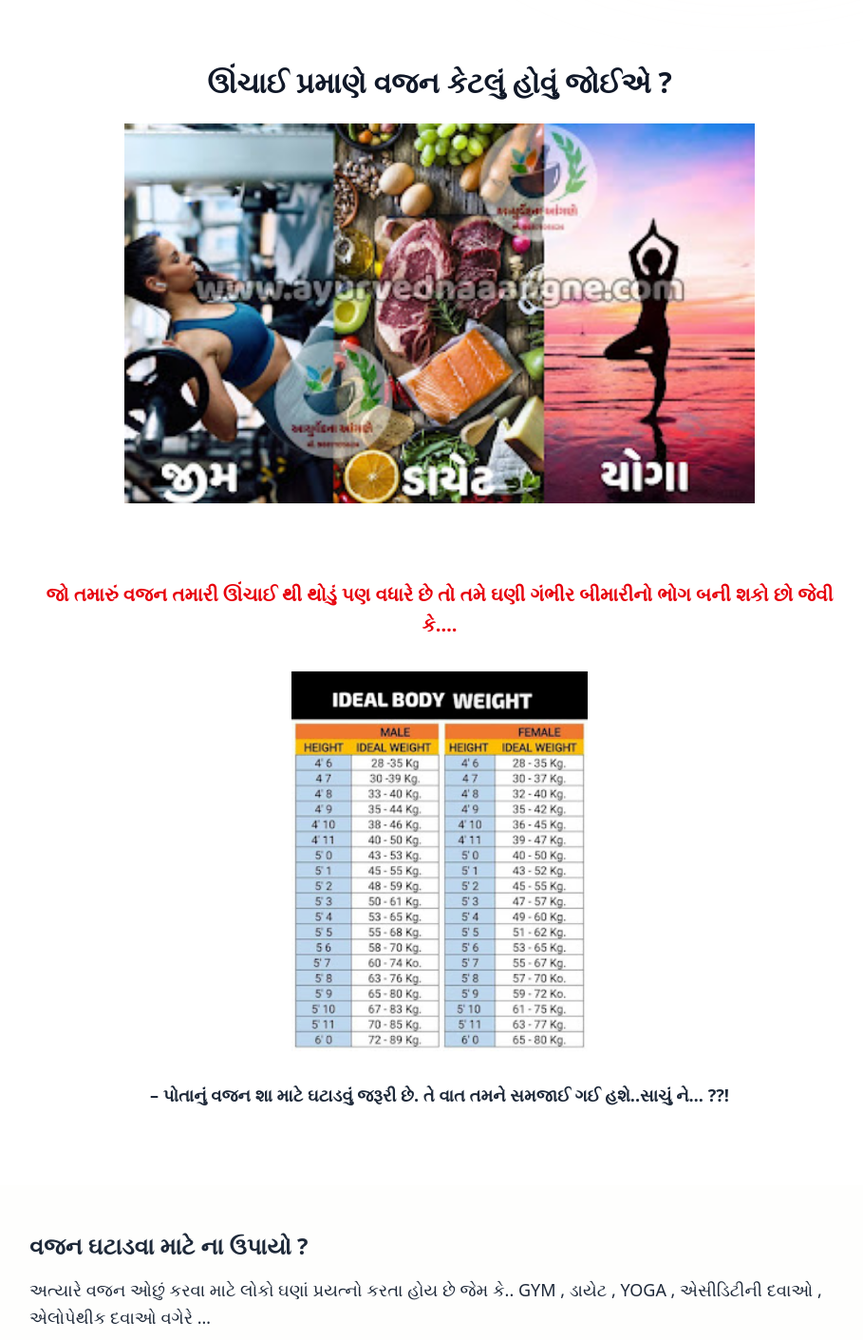
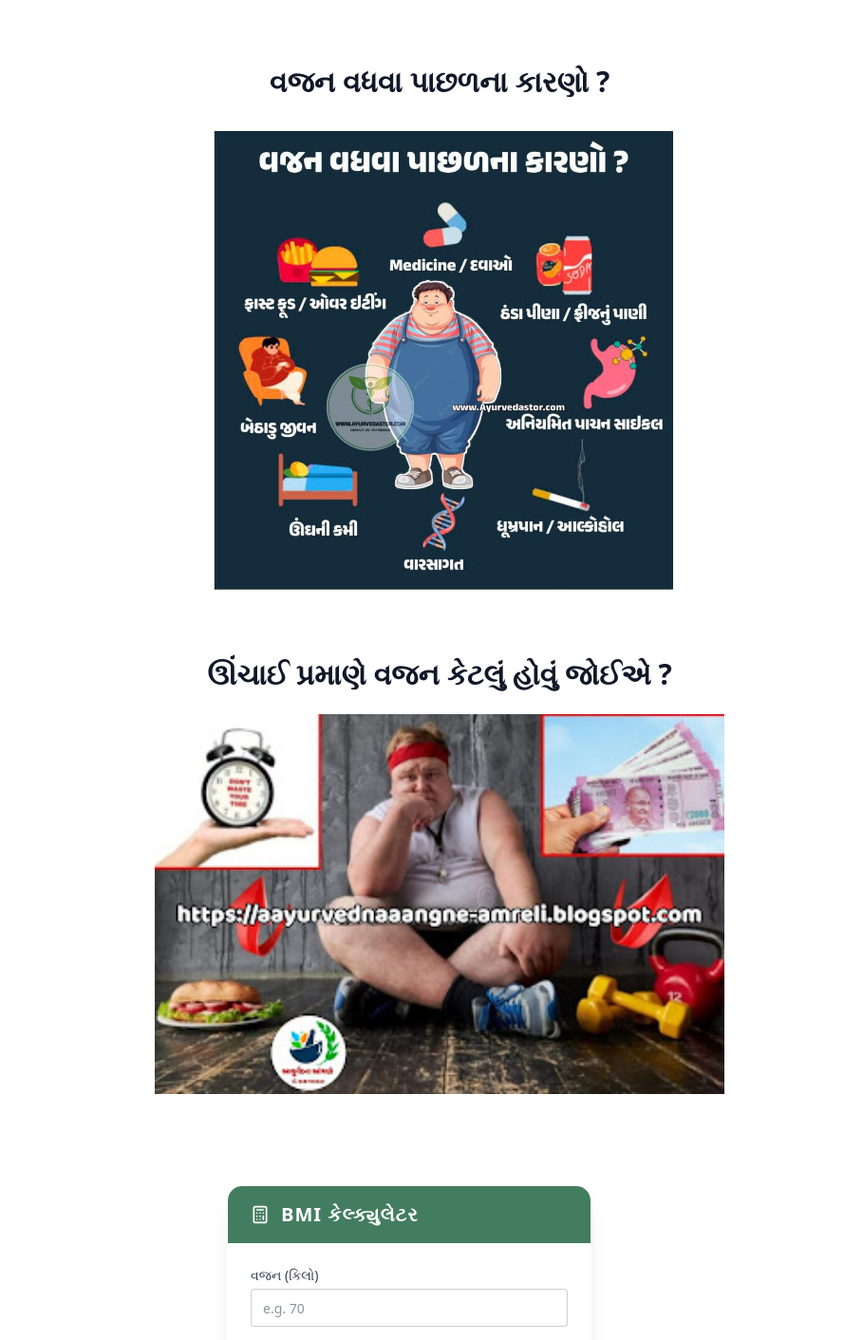
Before and after one commit to MrSanito/aayurved-na-aagne, a Next.js app: page / in a window 1280 px wide. Shown: the part 780-2191 px from the top of the page at 95% size, without its empty margins (177-1086 px from the left). Built offline with nearby package versions, Linux system fonts and the light colour scheme; a web font is replaced by a local one.

Commit message:
style: final image alignment and section reordering to match blog exactly

```diff
--- a/src/components/sections/DiseasesWarning.tsx
+++ b/src/components/sections/DiseasesWarning.tsx
@@ -4,31 +4,52 @@ import BmiCalculator from "@/components/BmiCalculator";
 export default function DiseasesWarning() {
   return (
     <section className="py-12 bg-white">
-      <div className="container mx-auto px-4 max-w-4xl">
-        <div className="space-y-12">
+      <div className="container mx-auto px-4 max-w-4xl space-y-16">
 
-          {/* Blog Section 1: Ideal Weight Chart */}
+        {/* 1. Weight Gain Reasons */}
         <div className="space-y-6 text-center">
-            <h2 className="text-2xl sm:text-3xl font-bold text-gray-900 leading-tight">
+          <h2 className="text-2xl sm:text-3xl font-bold text-gray-900">
+            વજન વધવા પાછળના કારણો ?
+          </h2>
+          <div className="relative overflow-hidden mx-auto">
+            <img
+              src="/images/weight-gain-reasons.png"
+              alt="Weight Gain Reasons"
+              className="w-full max-h-[500px] object-contain mx-auto"
+            />
+          </div>
+        </div>
+
+        {/* 2. Height and Weight Chart */}
+        <div className="space-y-6 text-center">
+          <h2 className="text-2xl sm:text-3xl font-bold text-gray-900">
             ઊંચાઈ પ્રમાણે વજન કેટલું હોવું જોઈએ ?
           </h2>
           <div className="relative overflow-hidden mx-auto">
             <img
-                src="/AfterHeroSection/WhatsApp Image 2026-03-17 at 1.07.55 PM.jpeg"
+              src="/AfterHeroSection/WhatsApp Image 2026-03-17 at 1.07.54 PM.jpeg"
               alt="Ideal Body Weight Chart"
               className="w-full max-h-[400px] object-contain mx-auto"
             />
           </div>
         </div>
 
+        {/* 3. BMI Calculator */}
+        <div className="pt-8">
+          <div className="max-w-md mx-auto">
+            <BmiCalculator />
+          </div>
+        </div>
+
+        {/* Supporting Text & Obesity Image */}
         <div className="space-y-8 py-8">
           <p className="text-xl text-red-600 font-bold text-center leading-relaxed">
             જો તમારું વજન તમારી ઊંચાઈ થી થોડું પણ વધારે છે તો તમે ઘણી ગંભીર બીમારીનો ભોગ બની શકો છો જેવી કે….
           </p>
 
-            <div className="relative mx-auto">
+          <div className="relative mx-auto border-t border-gray-100 pt-8">
             <img
-                src="/AfterHeroSection/WhatsApp Image 2026-03-17 at 1.07.56 PM.jpeg"
+              src="/AfterHeroSection/WhatsApp Image 2026-03-17 at 1.07.54 PM (1).jpeg"
               alt="Obesity Related Diseases"
               className="w-full max-h-[400px] object-contain mx-auto"
             />
@@ -40,7 +61,6 @@ export default function DiseasesWarning() {
         </div>
 
       </div>
-      </div>
     </section>
   );
 }
--- a/src/components/sections/WeightLossLogic.tsx
+++ b/src/components/sections/WeightLossLogic.tsx
@@ -21,7 +21,7 @@ export default function WeightLossLogic() {
             </p>
             <div className="py-4">
               <img
-                src="/AfterHeroSection/WhatsApp Image 2026-03-17 at 1.07.56 PM (1).jpeg"
+                src="/AfterHeroSection/WhatsApp Image 2026-03-17 at 1.07.55 PM.jpeg"
                 alt="Natural Solutions"
                 className="w-full max-h-[350px] object-contain rounded-xl"
               />
@@ -31,7 +31,7 @@ export default function WeightLossLogic() {
             </p>
             <div className="py-4">
               <img
-                src="/AfterHeroSection/WhatsApp Image 2026-03-17 at 1.07.55 PM (2).jpeg"
+                src="/AfterHeroSection/WhatsApp Image 2026-03-17 at 1.07.55 PM (1).jpeg"
                 alt="Risks"
                 className="w-full max-h-[350px] object-contain rounded-xl"
               />
@@ -47,7 +47,7 @@ export default function WeightLossLogic() {
             <p className="text-lg leading-relaxed text-gray-600">મોટાભાગ ના કિસ્સા માં લોકો કામચલાઉ રસ્તો અપનાવતા હોય છે ..</p>
             <div className="py-4">
               <img
-                src="/AfterHeroSection/WhatsApp Image 2026-03-17 at 1.07.54 PM (1).jpeg"
+                src="/AfterHeroSection/WhatsApp Image 2026-03-17 at 1.07.55 PM (2).jpeg"
                 alt="Time and Health"
                 className="w-full max-h-[350px] object-contain rounded-xl"
               />
@@ -64,7 +64,7 @@ export default function WeightLossLogic() {
             </p>
             <div className="py-4">
               <img
-                src="/AfterHeroSection/WhatsApp Image 2026-03-17 at 1.07.54 PM.jpeg"
+                src="/AfterHeroSection/WhatsApp Image 2026-03-17 at 1.07.56 PM.jpeg"
                 alt="Lifestyle"
                 className="w-full max-h-[350px] object-contain rounded-xl"
               />
@@ -74,7 +74,7 @@ export default function WeightLossLogic() {
             </p>
             <div className="py-4">
               <img
-                src="/AfterHeroSection/WhatsApp Image 2026-03-17 at 1.07.55 PM (1).jpeg"
+                src="/AfterHeroSection/WhatsApp Image 2026-03-17 at 1.07.56 PM (1).jpeg"
                 alt="Fat Conversion"
                 className="w-full max-h-[350px] object-contain rounded-xl"
               />
@@ -119,6 +119,14 @@ export default function WeightLossLogic() {
                 ))}
               </ul>
 
+              <div className="py-6">
+                <img
+                  src="/content/products.jpeg"
+                  alt="Ayurvedic Kit Products"
+                  className="w-full max-h-[400px] object-contain rounded-2xl shadow-md"
+                />
+              </div>
+
               <div className="bg-white p-8 rounded-3xl shadow-lg border border-beige space-y-6">
                 <h4 className="text-2xl font-bold text-herbal">અમારી આયુર્વેદિક કીટ કઈ રીતે કાર્ય કરશે ?</h4>
                 <div className="space-y-4 text-gray-700">
@@ -126,6 +134,15 @@ export default function WeightLossLogic() {
                   <p className="flex gap-3"><span className="text-gold font-bold">•</span> આયુર્વેદિક રીતે શરીરમાં જમા થયેલી નકામી ચરબીને ઓગાળીને દૂર કરશે.</p>
                   <p className="flex gap-3"><span className="text-gold font-bold">•</span> ઓગળેલી ચરબીને મળ અને મૂત્ર સ્વરૂપે શરીરમાંથી બહાર કાઢશે અને તમારું પેટ સાફ કરશે..</p>
                 </div>
+              </div>
+
+              <div className="py-8">
+                <h4 className="text-2xl font-bold text-center mb-8 border-b border-gray-100 pb-4">આયુર્વેદીક કીટ થી થતા ફાયદાઓ</h4>
+                <img
+                  src="/content/3 month course.jpeg"
+                  alt="Ayurvedic Kit Benefits"
+                  className="w-full max-h-[500px] object-contain rounded-2xl"
+                />
               </div>
 
               {/* Order Button */}
```
Lines whose indentation alone changed are shown as unchanged.
